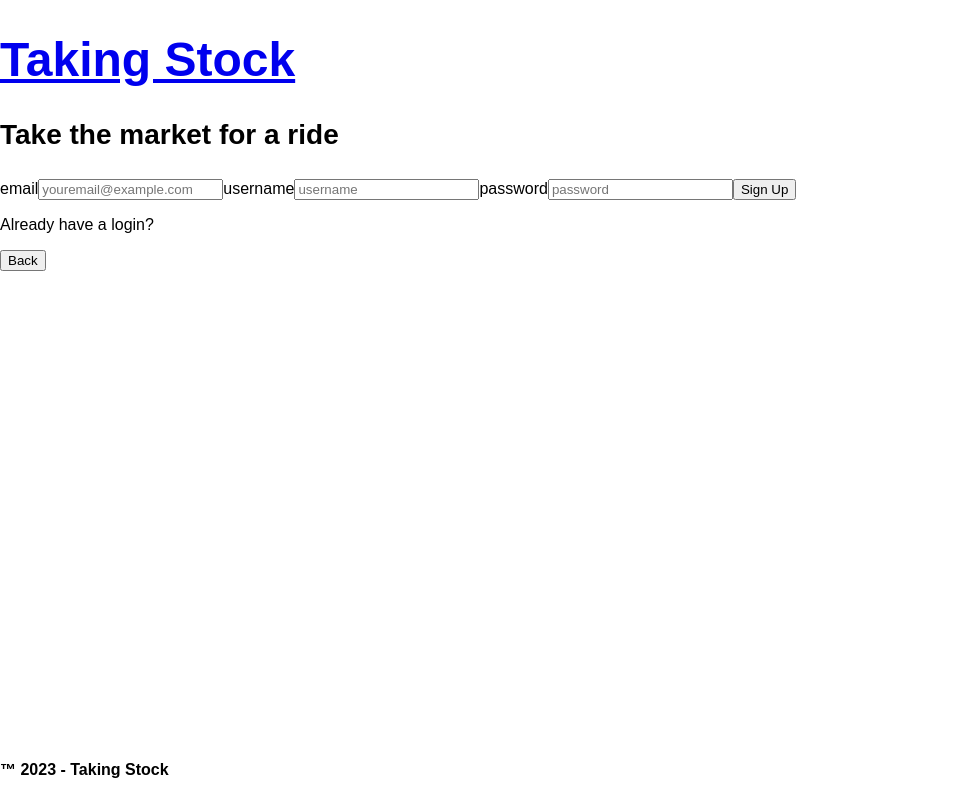
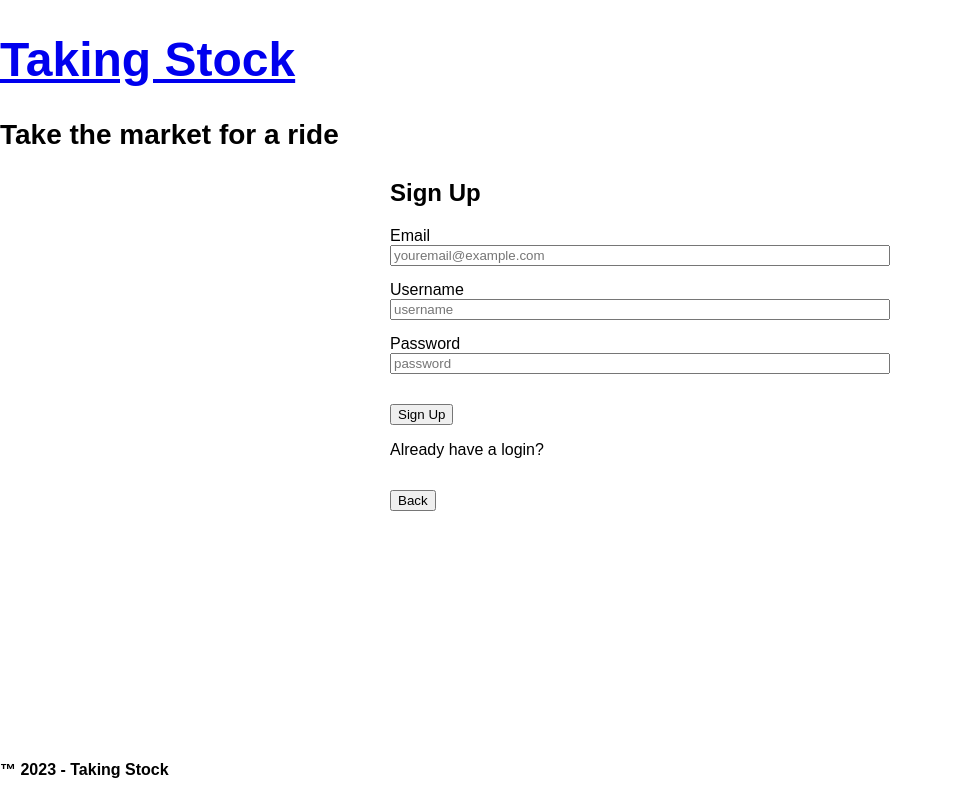
Before and after one commit to chrisosbii/Taking_Stock, a React (Vite) app in the folder client/: page /SignUp in a window 1280 px wide. Shown: the whole page, without its empty margins (0-953 px from the left). Built offline with nearby package versions, Linux system fonts and the light colour scheme.

Commit message:
form app.css

```diff
--- a/client/src/App.css
+++ b/client/src/App.css
@@ -37,3 +37,21 @@
     background: #13293d;
     color: #fff;
   }
+
+  .form-container {
+    max-width: 500px;
+    margin: auto;
+  }
+
+  .form-group {
+    display: flex;
+    flex-direction: column;
+  }
+
+  .form-control {
+    margin-bottom: 15px;
+  }
+
+  .btn {
+    margin-top: 15px;
+  }
--- a/client/src/pages/SignUp.jsx
+++ b/client/src/pages/SignUp.jsx
@@ -1,12 +1,12 @@
-import React, { useState } from 'react';
+import React, { useState } from "react";
 import { Link } from "react-router-dom";
-import { useMutation, useQuery } from '@apollo/client';
-import { REGISTER_USER } from '../utils/mutations';
+import { useMutation, useQuery } from "@apollo/client";
+import { REGISTER_USER } from "../utils/mutations";
 
 const SignUpForm = () => {
-    const [email, setEmail,] = useState('')
-    const [username, setUsername] = useState('')
-    const [password, setPassword,] = useState('')
+  const [email, setEmail] = useState("");
+  const [username, setUsername] = useState("");
+  const [password, setPassword] = useState("");
 
   const [registerUser, { loading, error }] = useMutation(REGISTER_USER);
 
@@ -20,33 +20,65 @@ const SignUpForm = () => {
 
       // Do something with the response data if needed
 
-          console.log('User registered successfully:', data);
+      console.log("User registered successfully:", data);
 
       // Clear the input fields after successful registration
-          setEmail('');
-          setUsername('');
-          setPassword('');
+      setEmail("");
+      setUsername("");
+      setPassword("");
     } catch (err) {
-          console.error('Registration error:', err);
+      console.error("Registration error:", err);
     }
   };
 
   return (
-        <form onSubmit={handleSubmit}>
-        <label htmlFor="email">email</label>
-            <input value={email} onChange={(e) => setEmail(e.target.value)}type="email" placeholder="youremail@example.com" id="email" name="email"/>
-            <label htmlFor="username">username</label>
-            <input value={username} onChange={(e) => setUsername(e.target.value)}type="username" placeholder="username" id="username" name="username"/>
-            <label htmlFor="password">password</label>
-            <input value={password} onChange={(e) => setPassword(e.target.value)}type="password" placeholder="password" id="password" name="password"/>
-            <button type="submit">Sign Up</button>
+    <form onSubmit={handleSubmit} className="form-container">
+      <h2>Sign Up</h2>
+      <div className="form-group">
+        <label htmlFor="email">Email</label>
+        <input
+          value={email}
+          onChange={(e) => setEmail(e.target.value)}
+          type="email"
+          placeholder="youremail@example.com"
+          id="email"
+          name="email"
+          className="form-control"
+        />
+      </div>
+      <div className="form-group">
+        <label htmlFor="username">Username</label>
+        <input
+          value={username}
+          onChange={(e) => setUsername(e.target.value)}
+          type="text"
+          placeholder="username"
+          id="username"
+          name="username"
+          className="form-control"
+        />
+      </div>
+      <div className="form-group">
+        <label htmlFor="password">Password</label>
+        <input
+          value={password}
+          onChange={(e) => setPassword(e.target.value)}
+          type="password"
+          placeholder="password"
+          id="password"
+          name="password"
+          className="form-control"
+        />
+      </div>
+      <button type="submit" className="btn btn-primary">
+        Sign Up
+      </button>
       <p>Already have a login?</p>
       <Link to="/Login">
         <button className="btn btn-lg btn-primary">Back</button>
       </Link>
     </form>
-    )
-    }
+  );
+};
 
-
-export default SignUpForm
+export default SignUpForm;
```
Lines whose indentation alone changed are shown as unchanged.
